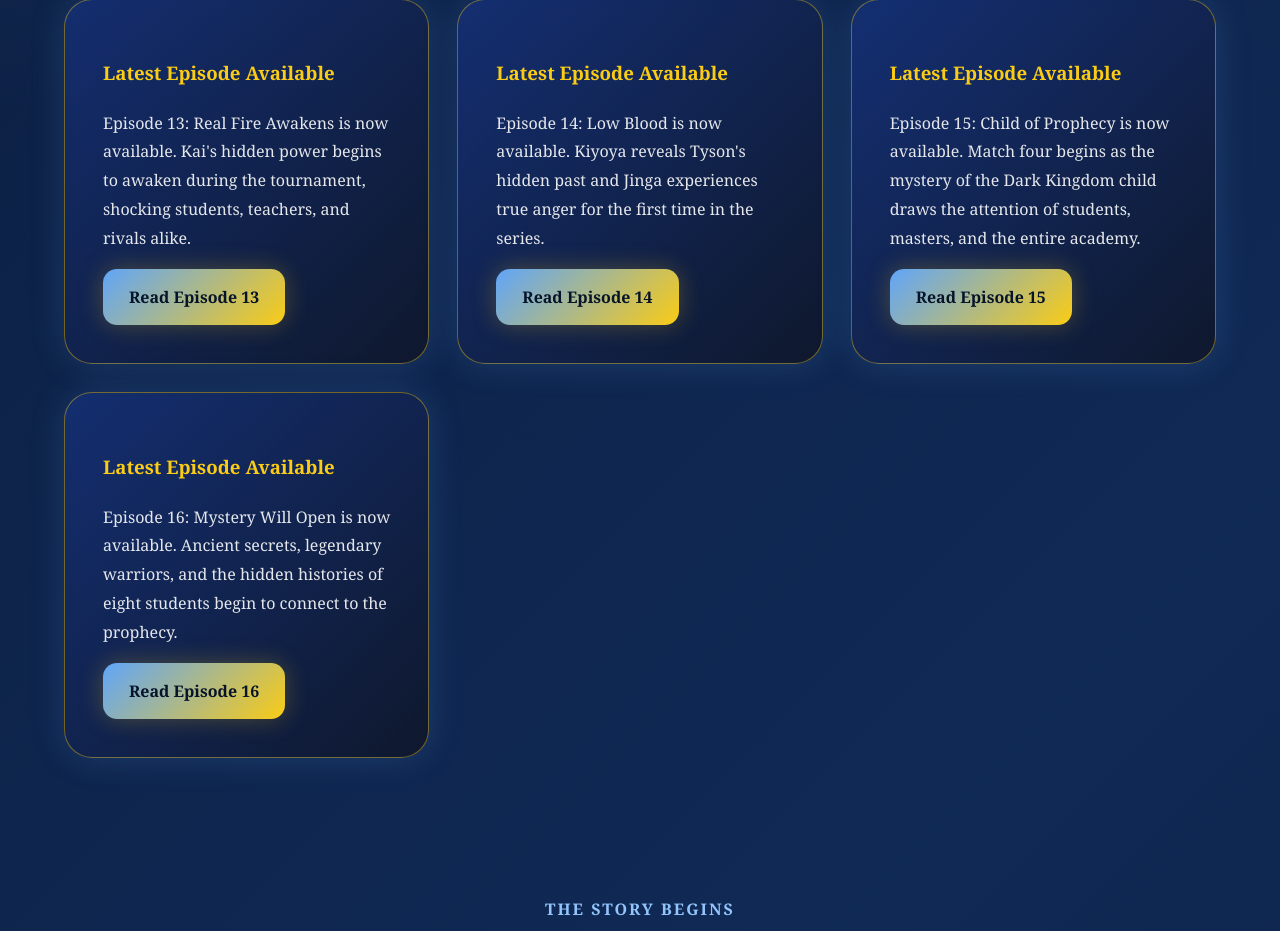
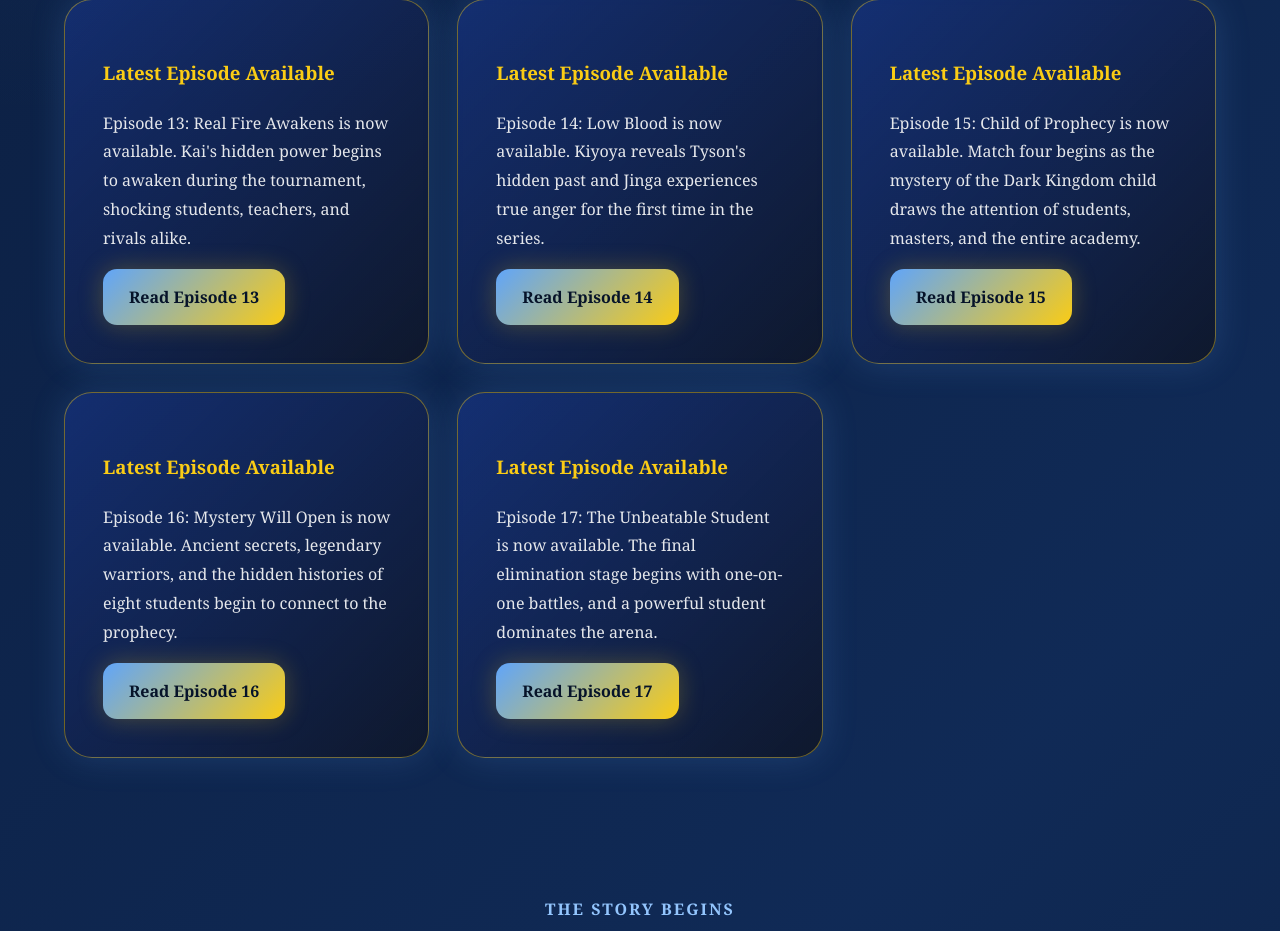
Before and after one commit to infinityaiworld001-cmd/my_world, a Flask app: page / in a window 1280 px wide. Shown: the part 2361-3292 px from the top of the page. Run offline with Flask 3, Linux system fonts and the light colour scheme.

Commit message:
Update index.html

```diff
--- a/templates/index.html
+++ b/templates/index.html
@@ -354,6 +354,20 @@
     </a>
 </div>
 
+        <div class="story-box">
+    <h3>Latest Episode Available</h3>
+
+    <p>
+        Episode 17: The Unbeatable Student is now available.
+        The final elimination stage begins with one-on-one battles,
+        and a powerful student dominates the arena.
+    </p>
+
+    <a href="/manga/episode-17/1" class="btn">
+        Read Episode 17
+    </a>
+</div>
+
     </div>
 </section>
 
```
